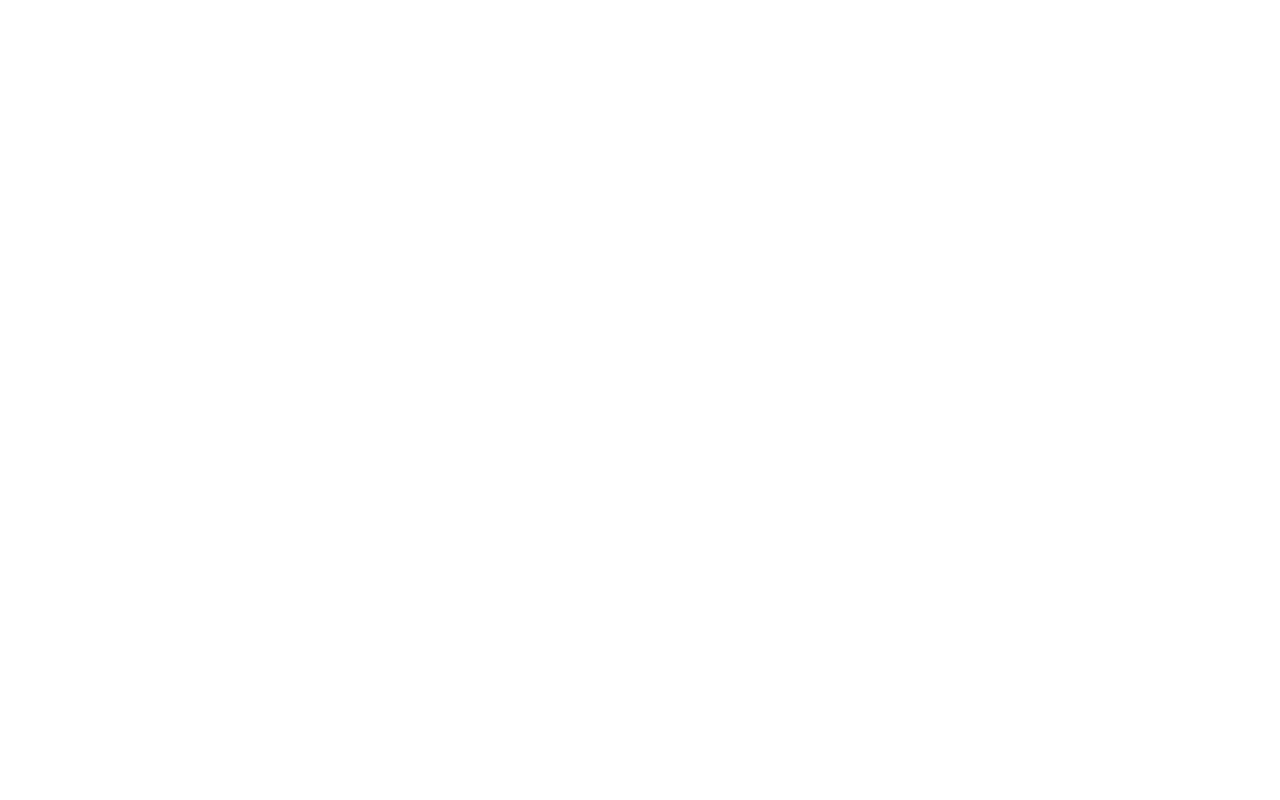
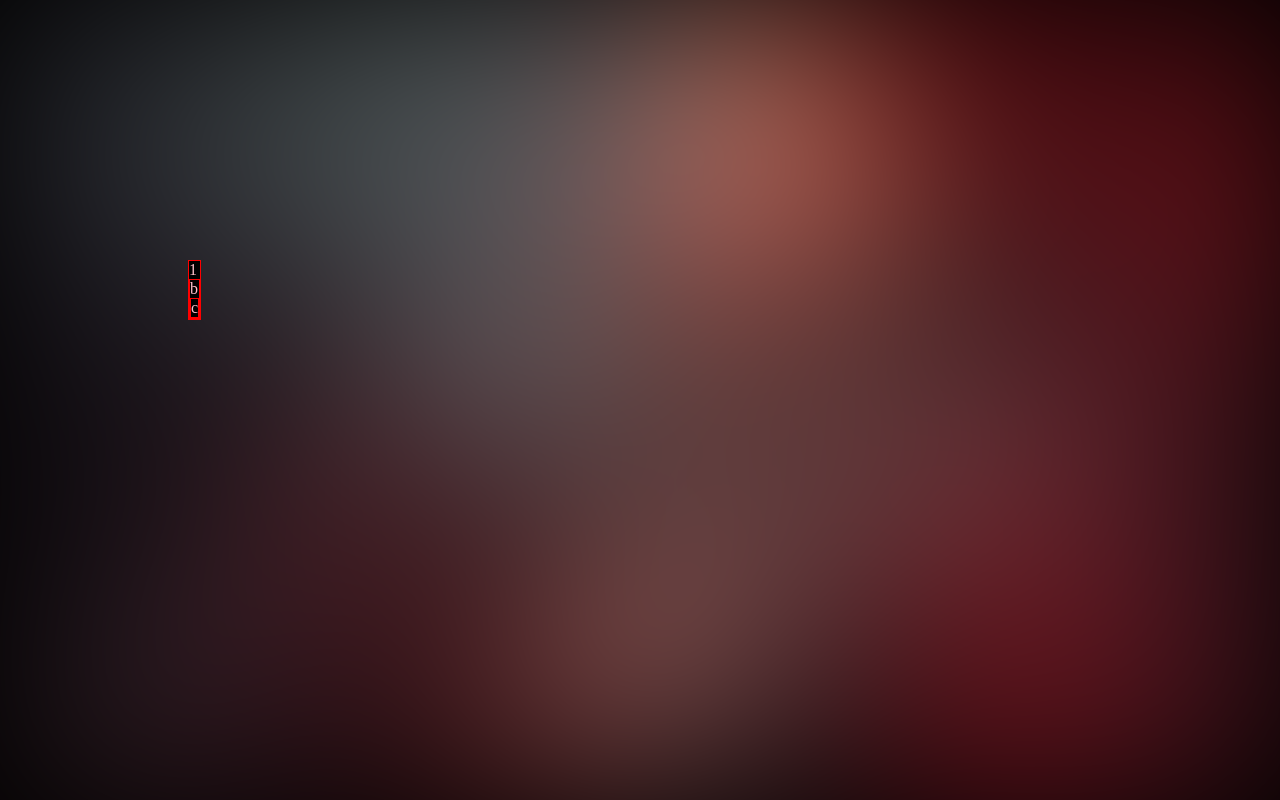
Before and after one commit to va164/quiz, a plain HTML site: page index.html in a window 1280 px wide. Drawn offline with Linux system fonts and the light colour scheme.

Commit message:
added css file

```diff
--- a/index.html
+++ b/index.html
@@ -2,9 +2,22 @@
 <html lang="en">
 <head>
 	<meta charset="UTF-8">
-	<title>Document</title>
+	<title>Can you guess the Guitar Gods?</title>
+	<link rel="stylesheet" type="text/css" href="style.css">
 </head>
 <body>
+	<div class="main">
+	a
+	</div>
+		<div class="quiz">
+		1
+			<div class="q1">
+			b
+				<div class="options">
+				c
+				</div>
+			</div>
+		</div>
 
 </body>
 </html>
--- /dev/null
+++ b/style.css
@@ -0,0 +1,27 @@
+*{
+	background: black;
+	color: pink;
+	box-sizing: border-box;
+}
+div {
+	border: 1px solid red;
+}
+.main{
+	position: fixed;
+	height: 100%;
+	width: 100%;
+	top: 0;
+	left: 0;
+	background-image: url("images/mustaine.jpg");
+	background-repeat: no-repeat;
+	background-size: cover;
+	-webkit-filter: blur(100px);
+	z-index: -1;
+}
+.quiz{
+	box-sizing: border-box;
+	margin:180px;
+	position: fixed;
+	top: 10%;
+	float: center;
+}
```
